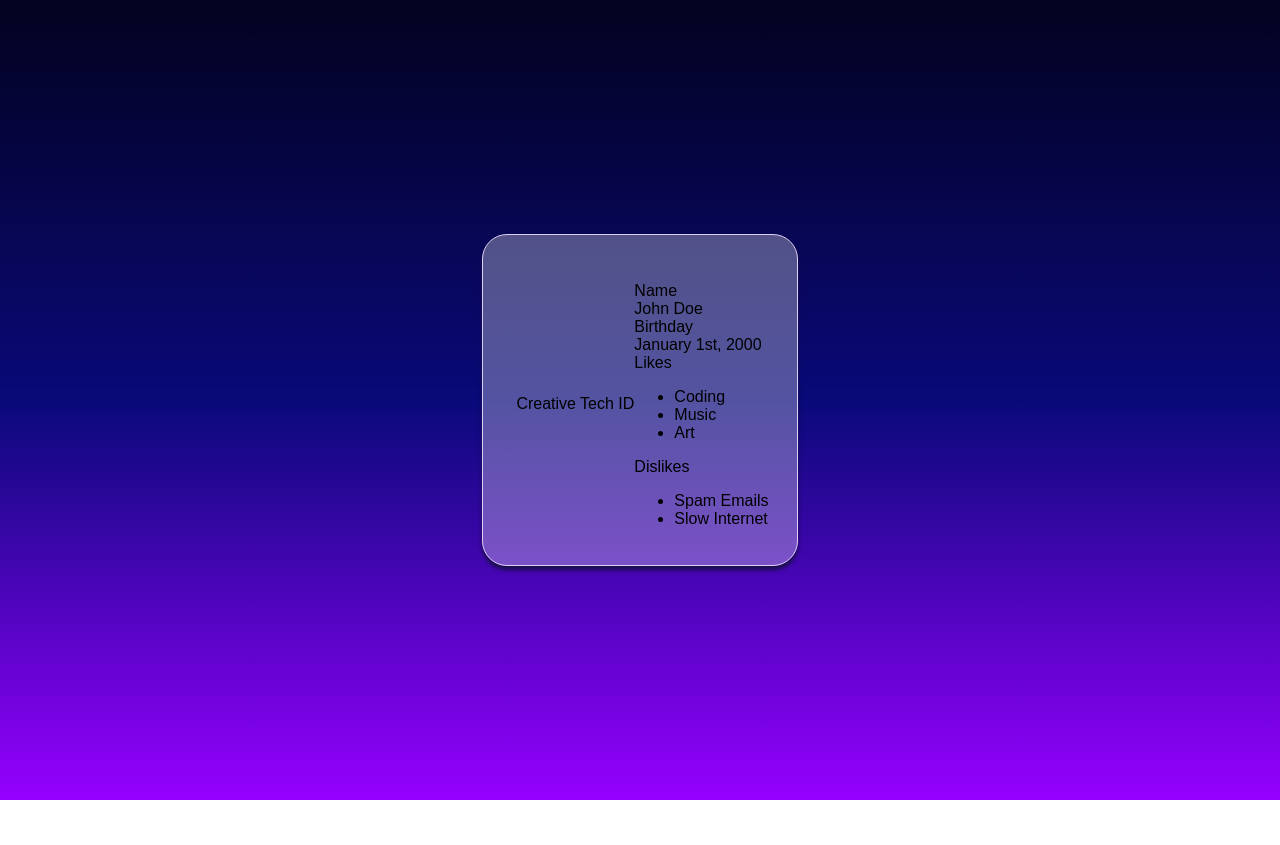
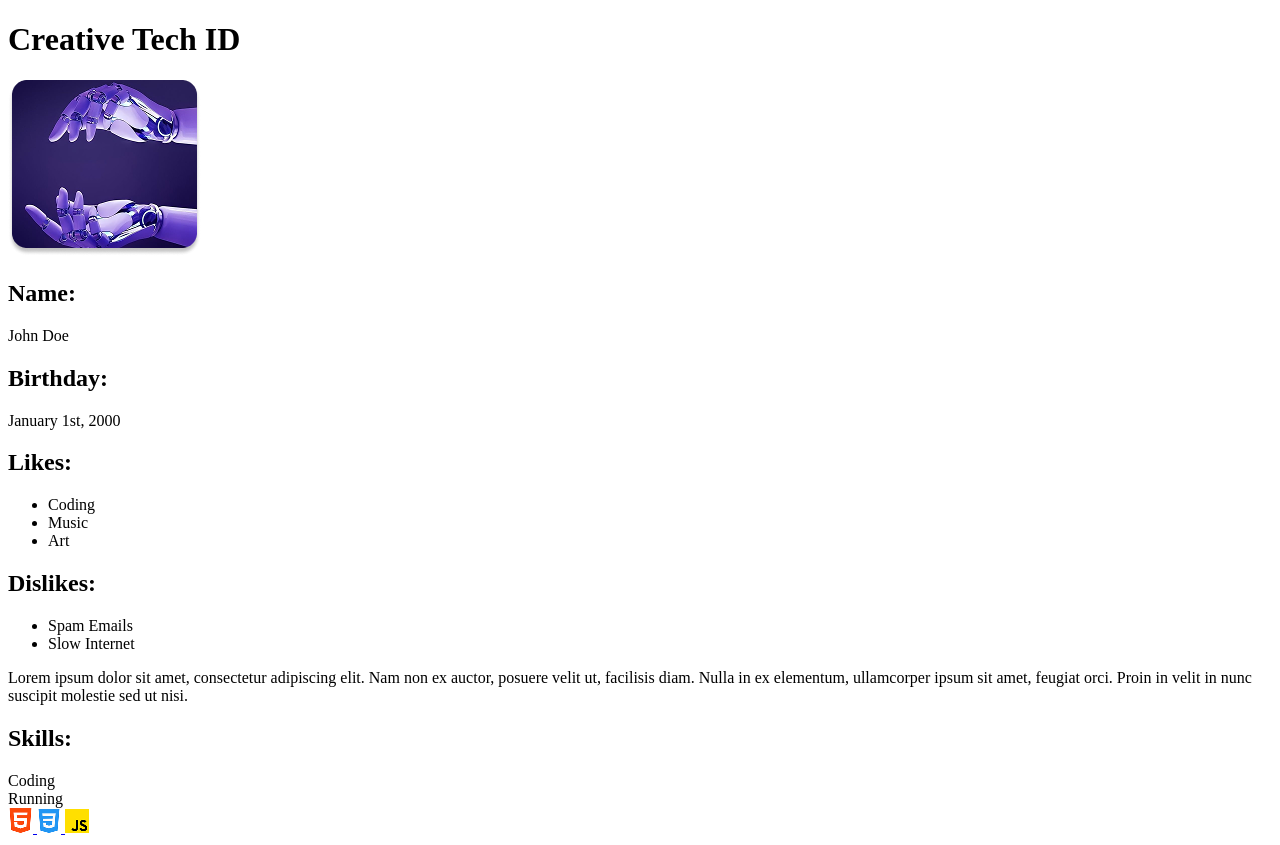
Before and after one commit to Artists-for-Humanity/Ctech-Curriculum, a website: page public/index.html in a window 1280 px wide. Before the commit the page ends 800 px from the top, so only its background shows below. Drawn offline with Linux system fonts and the light colour scheme.

Commit message:
stuff :)

```diff
--- a/public/index.html
+++ b/public/index.html
@@ -3,30 +3,31 @@
 <head>
     <meta charset="UTF-8">
     <meta name="viewport" content="width=device-width, initial-scale=1.0">
-    <link rel="stylesheet" href="style.css">
+    <!-- <link rel="stylesheet" href="style.css"> -->
     <title>Creative Tech ID Card</title>
 </head>
 <body>
-    <card class="card">
+    <main class="card">
         <div class="bar">
-            <div class="title">Creative Tech ID</div>
+            <h1 class="title">Creative Tech ID</h1>
         </div>
         <div class="main-content">
             <div class="top">
-                <img src="" alt="">
+                <img src="./images/hands.png" alt="" class="profile-pic">
                 <div class="info">
-                    <div class="info-item">
-                        <div class="label">Name</div>
-                        <div class="answer">John Doe</div>
+                    <div class="personal-info">
+                        <div class="info-item">
+                        <h2>Name:</h2>
+                        <div>John Doe </div>
                     </div>
                     <div class="info-item">
-                        <div class="label">Birthday</div>
-                        <div class="answer">January 1st, 2000</div>
+                        <h2>Birthday:</h2>
+                        <div >January 1st, 2000</div>
                     </div>
-                </div>
-                <div>
+                    </div>
+                <div class="preferences">
                     <div class="likes">
-                        <div class="label">Likes</div>
+                        <h2>Likes:</h2>
                         <ul class="answers">
                             <li>Coding</li>
                             <li>Music</li>
@@ -34,17 +35,36 @@
                         </ul>
                     </div>
                     <div class="dislikes">
-                        <div class="label">Dislikes</div>
+                        <h2>Dislikes:</h2>
                         <ul class="answers">
                             <li>Spam Emails</li>
                             <li>Slow Internet</li>
+                        </ul>
+                    </div>
+                </div>
+                </div>
+
+            </div>
+            <div class="bottom">
+                <p>Lorem ipsum dolor sit amet, consectetur adipiscing elit. Nam non ex auctor, posuere velit ut, facilisis diam. Nulla in ex elementum, ullamcorper ipsum sit amet, feugiat orci. Proin in velit in nunc suscipit molestie sed ut nisi.</p>
+                <div>
+                    <h2>Skills:</h2>
+                    <div class="skill-items">
+                        <div class="skill-item">Coding</div>
+                        <div class="skill-item">Running</div>
+                        <a class="skill-item language html" href="https://www.w3schools.com/html/" target="_blank">
+                            <img src="images/html.png" alt="html logo" >
+                        </a>
+                        <a class="skill-item language css" href="https://www.w3schools.com/css/" target="_blank">
+                            <img src="images/css.png" alt="css logo">
+                        </a>
+                          <a class="skill-item language js" href="https://www.w3schools.com/js/" target="_blank">
+                            <img src="images/js.png" alt="js logo">
+                        </a>
                     </div>
                 </div>
             </div>
-            <div class="bottom">
-
-            </div>
         </div>
-    </card>
+    </main>
 </body>
 </html>
--- a/public/style.css
+++ b/public/style.css
@@ -1,6 +1,14 @@
+* {
+    box-sizing: border-box;
+}
+
 :root{
-    --dark-bg-color: linear-gradient( 180deg,rgb(3, 2, 31) 0%, rgba(9, 9, 121) 50%, rgba(149, 0, 255) 100%);
+    --dark-bg-color: linear-gradient(180deg, rgba(2, 0, 36, 0.40) 0%, rgba(9, 9, 121, 0.35) 50%, rgba(149, 0, 255, 0.90) 100%);
+    --dark-primary: rgb(50, 35, 100);
+    --dark-primary-transparent: rgba(50, 35, 100, 0.3);
+    --dark-secondary: #DCD0F6;
 }
+
 
 body{
     font-family: Poppins, sans-serif;
@@ -8,19 +16,160 @@ body{
     padding: 0;
     min-width: 100vw;
     min-height: 100vh;
-    background: var(--dark-bg-color);
+    background-image: linear-gradient(180deg, #1E1E1E 0%, #1E1E1E 100%),var(--dark-bg-color);
+    background-blend-mode: overlay;
+    background-size: cover;
+    background-position: center;
+    display: flex;
+    justify-content: center;
+    align-items: center;
+    color:var(--dark-secondary)
+}
+
+.card{
+    display: flex;
+    flex-direction: row;
+    justify-content: flex-start;
+    align-items: stretch;
+    padding: 29px 28px 21px 33px;
+    border-radius: 25px;
+    border: 1px solid #DCD0F6;
+    background: rgba(255, 255, 255, 0.30);
+    box-shadow: 4px 4px 4px 0 rgba(0, 0, 0, 0.25);
+    backdrop-filter: blur(15px);
+    max-width:625px;
+}
+
+.bar {
+    background: var(--dark-primary);
+    color: white;
+    width: 60px;
+    min-width: 60px;
+    border-radius: 20px;;
     display: flex;
     justify-content: center;
     align-items: center;
 }
 
-.card{
-    display: inline-flex;
-    padding: 29px 28px 21px 33px;
-    justify-content: flex-end;
+.bar .title {
+    transform: rotate(-90deg);
+    transform-origin: center;
+    white-space: nowrap;
+    letter-spacing: 1px;
+    text-align: center;
+    text-shadow: 0 4px 4px rgba(0, 0, 0, 0.25);
+    font-size: 30px;
+    font-weight: 600;
+    line-height: normal;
+    letter-spacing: 3.9px;
+    text-transform: uppercase;
+}
+
+.main-content {
+    flex: 1;
+    padding-left: 16px;
+    display: flex;
+    flex-direction: column;
+}
+
+.top{
+    display:flex;
+    flex-direction: row;
     align-items: center;
-    border-radius: 25px;
-    border: 1px solid #DCD0F6;
-    background: rgba(255, 255, 255, 0.30);
-    box-shadow: 0 4px 4px 0 #1A0F49;
+    border-bottom: 2px solid var(--dark-primary);
+    padding-bottom:10px;
 }
+
+.info{
+    display: flex;
+    flex-direction: column;
+    justify-content: space-between;
+    margin-left: 5px;
+    width:100%;
+
+}
+
+.personal-info{
+    border-bottom: 2px solid var(--dark-primary);
+    padding-bottom:5px;
+    margin-bottom:8px;
+}
+
+.info-item {
+    display: flex;
+    flex-direction: row;
+}
+
+h2 {
+    color: var(--dark-primary);
+    font-size: 18px;
+    font-weight: 800;
+    line-height: normal;
+    margin:0px;
+    margin-right:20px;
+}
+
+.profile-pic{
+    border-radius: 15px;
+    width: 185px;
+    height: 168px;
+}
+
+.preferences{
+    display: flex;
+    flex-direction: row;
+
+}
+
+.preferences .likes,
+.preferences .dislikes {
+    width: 45%;
+}
+
+.answers{
+    font-size: 14px;
+    font-weight: 400;
+    line-height: 20px;
+    margin: 0px;
+
+}
+
+p {
+    margin:5px 0px;
+}
+
+.skill-items{
+    display:flex;
+    flex-direction: row;
+    align-items: center;
+}
+
+.skill-item {
+    font-weight: 800;
+    font-size: 16px;
+    color:var(--dark-primary);
+    background-color: var(--dark-primary-transparent);
+    padding:5px 15px;
+    border: 2px solid var(--dark-primary);
+    border-radius: 10px;
+    margin-right:6px;
+}
+
+.language{
+    padding:5px 5px;
+    background-color: transparent;
+    display: flex;
+    align-items: center;
+}
+
+.html{
+    border: 2px solid #FC490B;
+}
+
+.css{
+    border:2px solid #2196F3;
+}
+
+.js{
+    border:2px solid #FFDF00;
+}
```
Also changed, not shown: public/images/css.png (added), public/images/hands.png (added), public/images/html.png (added), public/images/js.png (added).
